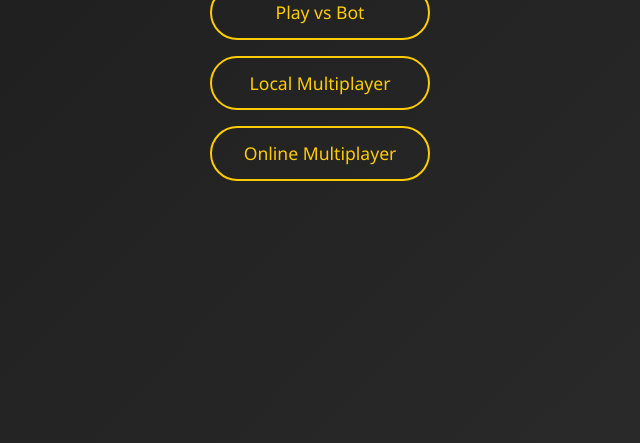
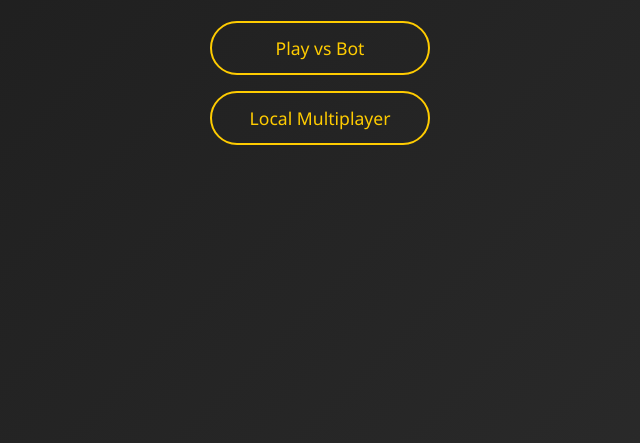
Before and after one commit to Gouthamthegamedesigner/Rock_Paper_Scissor, a plain HTML site: page index.html in a window 1280 px wide. Shown: the part 357-800 px from the top of the page, without its empty margins (320-960 px from the left). Drawn offline with nearby package versions, Linux system fonts and the light colour scheme.

Commit message:
online multi button commented for a bit

```diff
--- a/index.html
+++ b/index.html
@@ -45,7 +45,7 @@
     <h1>Rock · Paper · Scissors</h1>
     <a href="bot.html" class="btn btn-mode">Play vs Bot</a><br>
     <a href="local.html" class="btn btn-mode">Local Multiplayer</a><br>
-    <a href="online.html" class="btn btn-mode">Online Multiplayer</a>
+    <!-- <a href="online.html" class="btn btn-mode">Online Multiplayer</a> -->
   </div>
 </body>
 </html>
```
